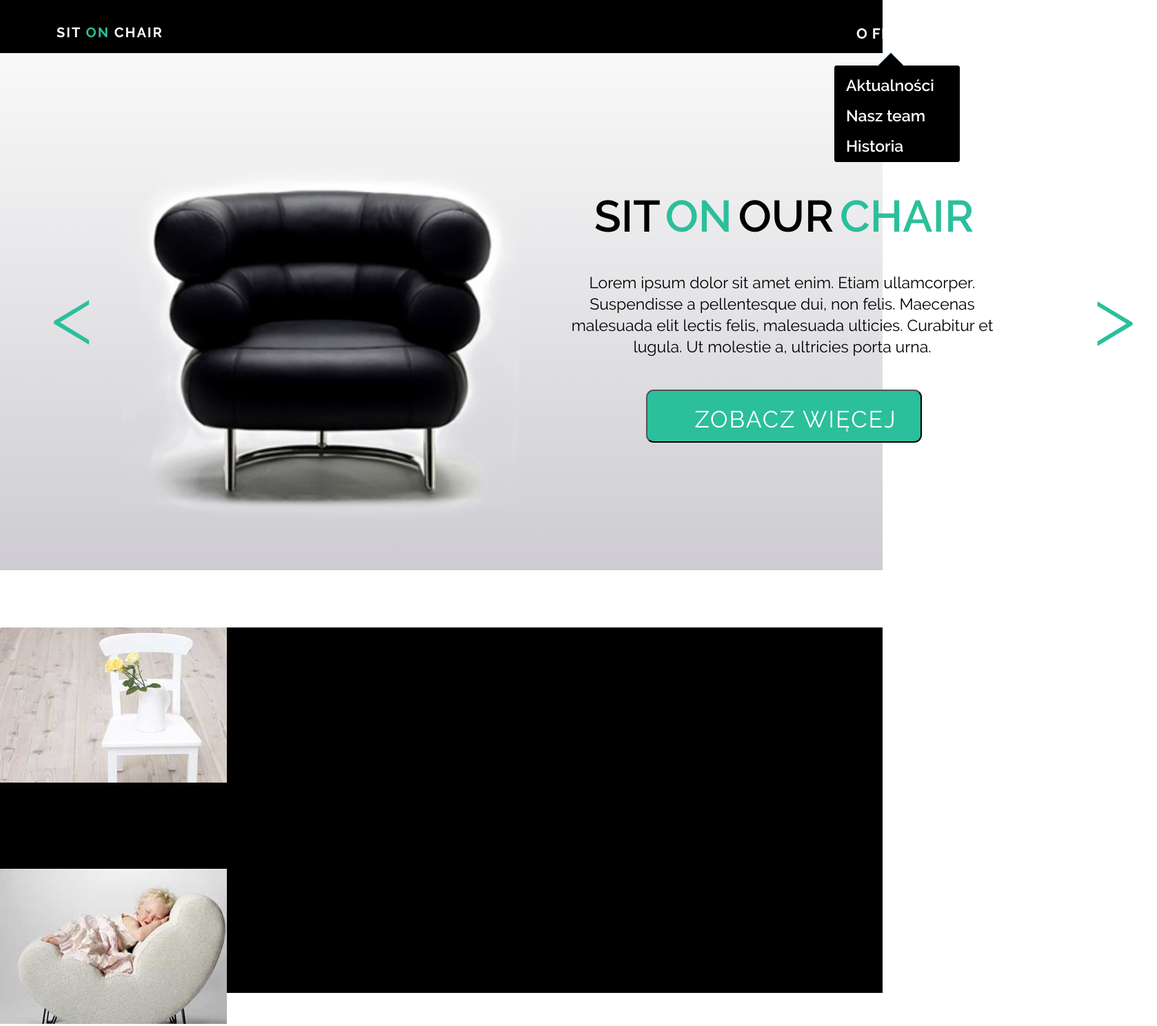
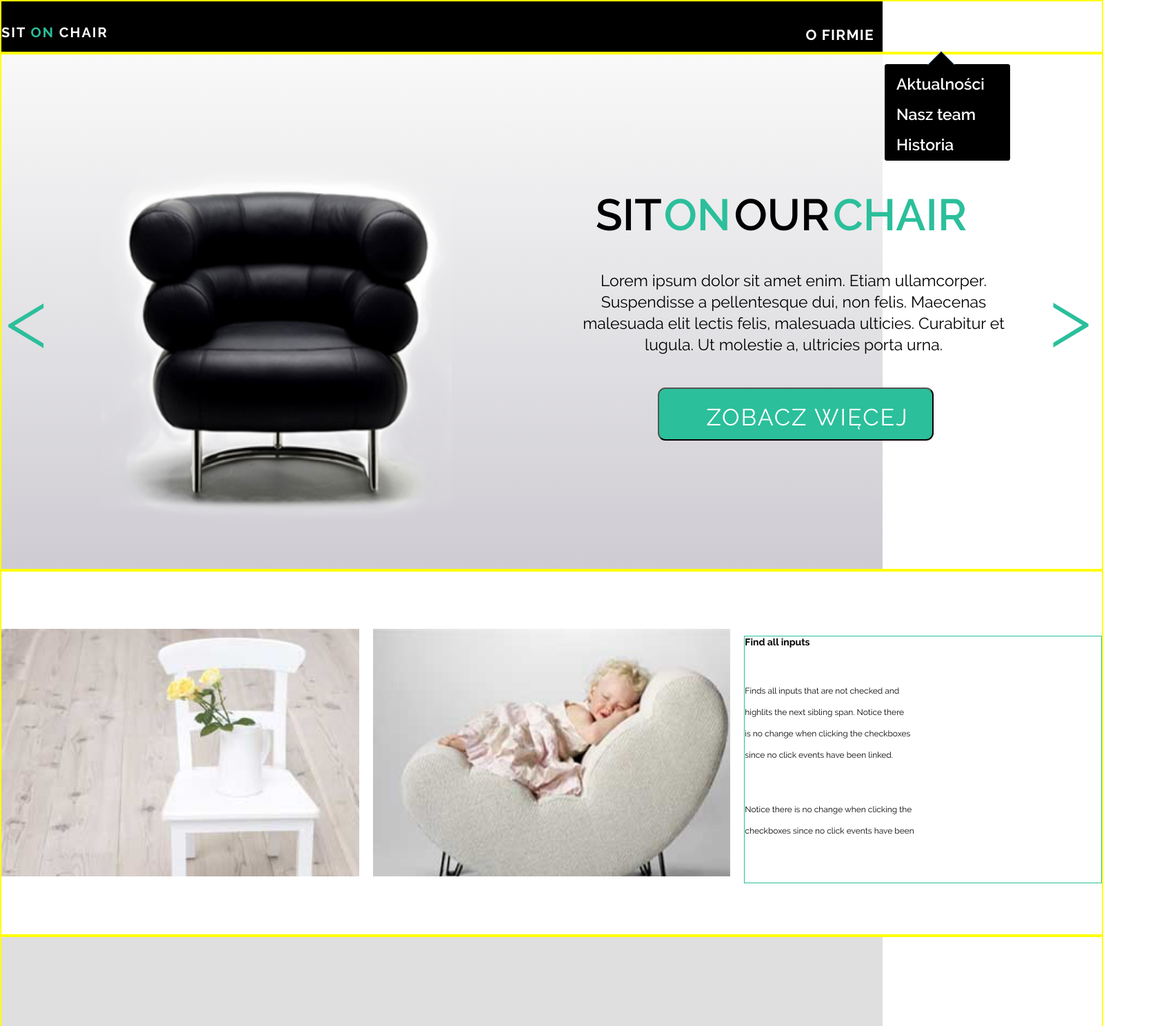
Before and after one commit to mmaciekk/Warsztat-sit-on-chair, a plain HTML site: page index.html in a window 1280 px wide. Shown: the top 1488 px of the page at 69% size, 1678 px wide, since content can reach past the window. Drawn offline with Linux system fonts and the light colour scheme.

Commit message:
fixed section 2

```diff
--- a/css/style.css
+++ b/css/style.css
@@ -5,6 +5,7 @@
   font-weight: 900;
   font-style: italic;
 }
+
 @font-face {
   font-family: 'Raleway';
   src: url('../fonts/Raleway-BoldItalic.eot');
@@ -141,11 +142,6 @@
   font-style: normal;
 }
 
-body {
-  height: 1080;
-  width: 1920;
-}
-
 * {
   margin: 0;
   padding: 0;
@@ -154,8 +150,10 @@ body {
 }
 
 .container {
-  margin: auto;
+  margin: 0 auto;
+  height: 100%;
   width: 1600px;
+  border: 2px solid yellow;
 }
 
 header {
@@ -169,37 +167,29 @@ header h2 {
   color: #FFFFFF;
   font-size: 20px;
   float: left;
-margin-top: 35px;
-margin-left: 82px;
+  margin-top: 33px;
   letter-spacing: 2px;
 }
 
-header h2 span{
+header h2 span {
   color: #2BBF9B;
 }
 
-nav ul  {
+nav ul {
   display: inline-block;
   float: right;
   list-style-type: none;
   margin-top: 26px;
-    margin-right: -4px;
+}
 
-
-
-}
 nav li {
-  color: ;
   font-size: 21px;
   font-weight: 700;
-letter-spacing: 1px;
+  letter-spacing: 1.2px;
   display: inline-block;
-margin-left: 10px;
-margin-right: -74px;
   margin-top: 10px;
-padding-left: 129px;
-
-
+  padding-left: 40px;
+  margin-right: 13px;
 }
 
 .section_1 {
@@ -208,17 +198,14 @@ background: -o-linear-gradient(top, rgb(249, 249, 249) 0%, rgb(206, 204, 210) 10
   background: -ms-linear-gradient(top, rgb(249, 249, 249) 0%, rgb(206, 204, 210) 100%);
   background: -moz-linear-gradient(top, rgb(249, 249, 249) 0%, rgb(206, 204, 210) 100%);
   background: linear-gradient(to bottom, rgb(249, 249, 249) 0%, rgb(206, 204, 210) 100%);
-
   width: 100%;
   height: 750px;
-
 }
 
 .section_1_left {
   width: 50%;
   position: relative;
-  float:left;
-
+  float: left;
 }
 
 .section_1_left .arrow {
@@ -228,27 +215,22 @@ color: #2BBF9B;
   font-size: 122px;
   font-weight: 300;
   position: absolute;
-top: 307px;
-left: 74px;
+  top: 310px;
+  left: 6px;
 }
+
 .section_1_left .black_chair {
   height: 728px;
-width: 905px;
+  width: 100%;
   margin-top: 101px;
-margin-right: 0;
-margin-bottom: 0px;
-margin-left: 14px;
-padding-right: 4px;
   padding-bottom: 90px;
 }
-
 
 .section_1_right {
   width: 50%;
   position: relative;
   float: right;
 }
-
 
 .arrow_box {
   top: 40px;
@@ -259,8 +241,8 @@ width: 182px;
   height: 140px;
   border-radius: 3px;
   text-align: center;
-margin-top: -22px;
-margin-left: 410px;
+  margin-top: -26px;
+  margin-left: 483px;
 }
 
 .arrow_box ul {
@@ -272,10 +254,9 @@ line-height: 44px;
   text-align: left;
   margin-left: 16px;
   margin-top: 6px;
+}
 
-}
-.arrow_box:after,
-.arrow_box:before {
+.arrow_box:after, .arrow_box:before {
   bottom: 100%;
   left: 45%;
   /*   tutaj trzeba dostawić left */
@@ -295,6 +276,7 @@ border-width: 19px;
   margin-left: -19px;
   /* position: absolute; albo tutaj dodajesz position absolute i ustawiasz left */
 }
+
 .arrow_box:before {
   border-color: rgba(113, 158, 206, 0);
   border-bottom-color: #719ECE;
@@ -303,10 +285,10 @@ border-width: 20px;
   margin-left: -20px;
   /*     position: absolute; */
 }
+
 article {
   margin-top: 10px;
   text-align: center;
-
 }
 
 article h1 {
@@ -314,33 +296,31 @@ article h1 {
   font-weight: 600;
   margin-top: 81px;
   margin-bottom: -6px;
-  margin-right: 127px;
+  margin-right: 133px;
   margin-left: 1px;
-  word-spacing: -7px;
-
+  word-spacing: -11px;
 }
 
 article span {
   color: #2BBF9B;
+}
 
-}
 article p {
   font-size: 23px;
   font-weight: 400;
   line-height: 31px;
-     margin-top: 49px;
-     margin-right: 131px;
+  margin-top: 48px;
+  margin-right: 96px;
   margin-bottom: 1px;
+}
 
-
-}
 article button {
   color: #FFFFFF;
   background-color: #2BBF9B;
   width: 400px;
   height: 77px;
   margin-top: 46px;
-    margin-right: 127px;
+  margin-right: 91px;
   text-align: center;
   font-size: 34px;
   font-weight: 400;
@@ -348,7 +328,6 @@ article button {
   padding-top: 9px;
   padding-left: 35px;
   letter-spacing: 2px;
-
 }
 
 .section_1_right .arrow {
@@ -359,55 +338,73 @@ article button {
   font-weight: 300;
   position: absolute;
   top: 309px;
-right: -46px;
+  right: 16px;
+}
+
+.section_2 {
+  background-color: #FFFFFF;
+  width: 100%;
+  height: 530px;
+}
+
+.section_2 .flexy_container {
+  display: flex;
+  flex-direction: row;
+  width: 100%;
+}
+
+.section_2 .box_1 {
+  flex: 1;
+}
+
+.section_2 .box_1 img {
+  height: 100%;
+  width: 100%;
 
 }
 
-.clear {
-  clear: both;
+.section_2 .box_2 {
+  flex: 1;
+  padding-left: 20px;
+  padding-right: 20px;
+  width: 100%;
 }
 
-.section_2 {
-  background-color: #000000;
+.section_2 .box_2 img {
+  height: 100%;
   width: 100%;
-  height: 530px;
-  display: flex;
-  	justify-content: center;
-  	align-items: center;
+
 }
 
-.section_2 .box_1 {
-  height: 350px;
-  width: 450px;
+.section_2 .box_3 {
+  flex: 1;
+}
 
-}
-.section_2 .box_2 {
-  height: 350px;
-  width: 450px;
-
-}
-.section_2 .box_3 {
-  height: 350px;
-  width: 450px;
+.section_2 article {
+  text-align: left;
+  height: 100%;
+  width: 100%;
   border: 1px solid #2BBF9B;
 }
 
 .section_2 .box_3 h2 {
-
+  color: ;
+  font-size: 14px;
 }
 
 .section_2 .box_3 p {
-
+  color: ;
+  font-size: 12px;
 }
 
 .section_3 {
-  background-color: #FFFFFF;
+  background-color: #DFDFDF;
   width: 100%;
   height: 1080px;
 }
 
 footer {
-  background-color: #000000;
+  background-color: #FFFFFF;
   width: 100%;
   height: 980px;
 }
--- a/index.html
+++ b/index.html
@@ -61,16 +61,21 @@
   </section>
   <section class="section_2">
     <div class="container">
+      <div class="flexy_container">
+
+
         <div class="box_1">
           <img src="./images/box1_img.jpg" alt="picture of a chair with a bucket full of roses on top">
 
         </div>
         <div class="box_2">
-        <img src="./images/box2_img.jpg" alt="picture of a chair with a bucket full of roses on top">
+          <img src="./images/box2_img.jpg" alt="picture of a baby girl sleeping on a sofa">
 
 
         </div>
         <div class="box_3">
+          <article>
+
             <h2>Find all inputs</h2>
             <p>
               Finds all inputs that are not checked and </br> highlits the next sibling span. Notice there </br> is no change when clicking the checkboxes </br> since no click events have been linked.
@@ -79,11 +84,11 @@
               Notice there is no change when clicking the </br> checkboxes since no click events have been
             </p>
 
+          </article>
         </div>
       </div>
-    <div class="clear">
+    </div>
 
-    </div>
 
   </section>
   <section class="section_3">
@@ -93,11 +98,18 @@
 
   </section>
   <footer>
+    <h2>KONTAKT</h2>
     <div class="container">
-      Lorem ipsum dolor sit amet, consectetur adipisicing elit, sed do eiusmod tempor incididunt ut labore et dolore magna aliqua. Ut enim ad minim veniam, quis nostrud exercitation ullamco laboris nisi ut aliquip ex ea commodo consequat. Duis aute irure dolor
-      in reprehenderit in voluptate velit esse cillum dolore eu fugiat nulla pariatur. Excepteur sint occaecat cupidatat non proident, sunt in culpa qui officia deserunt mollit anim id est laborum.
+      <form class="" action=" index.html " method="get ">
+        <input type="text " name="name " value="Podaj imię " placeholder="Imię ">
+        <input type="email " name="e-mail " value="Podaj e-mail " placeholder="email">
+        <input type="text " name="message" value="Napisz wiadomość " placeholder="Wiadomość">
+        <input type="checkbox " name="personal data" value="Dane osobowe" title="Zgadzam się na przetwarzanie danych osobowych">
+        <input type="submit " name="send" value="Wyślij formularz" title="Wyślij">
+      </form>
 
       </div>
+
   </footer>
 
 
```
Lines whose indentation alone changed are shown as unchanged.
